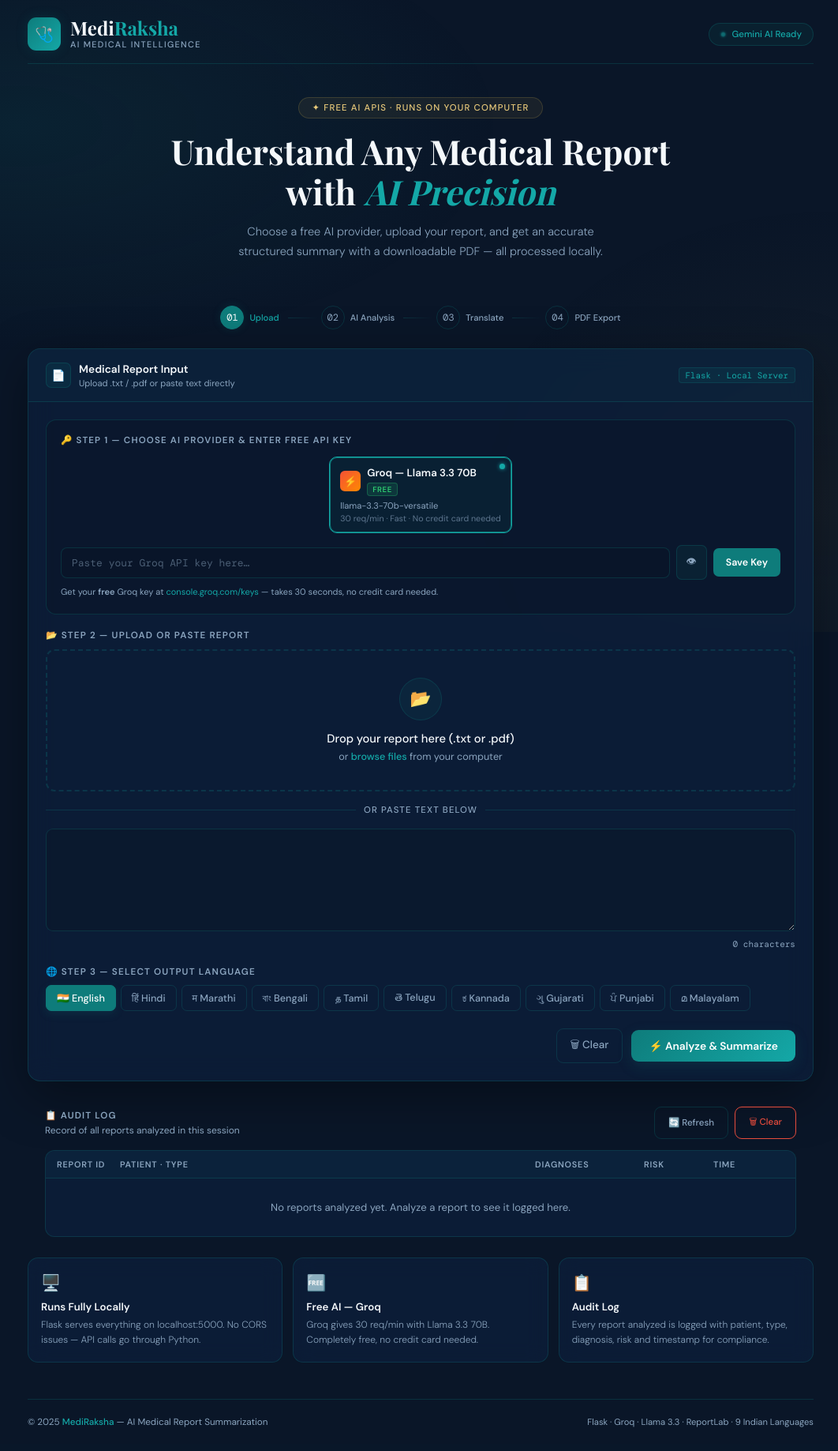
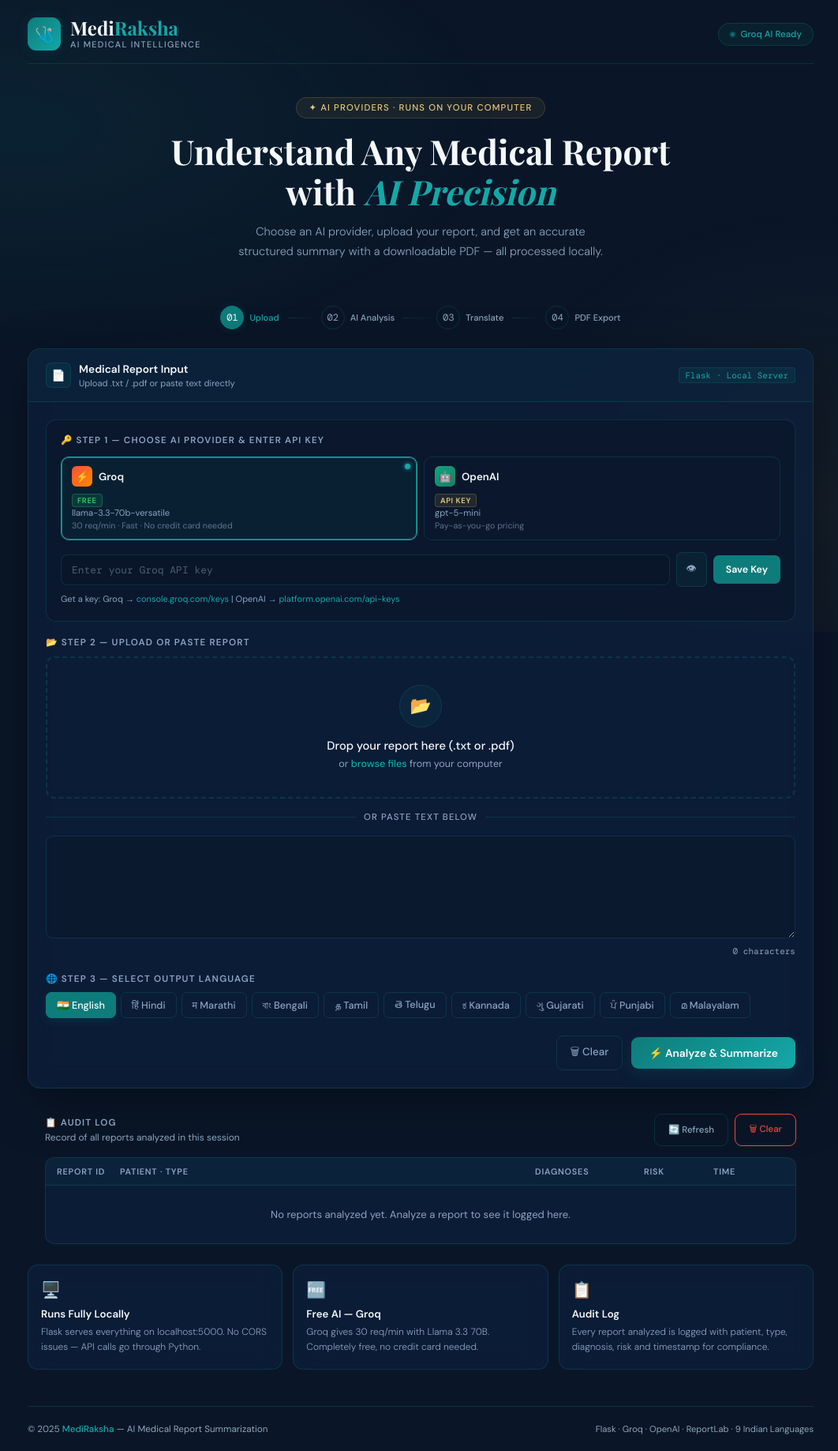
Before and after one commit to Rigveda1610/Mediraksha, a Flask app: page / in a window 1280 px wide. Shown: the whole page at 79% size, without its empty margins (107-1169 px from the left). Before the commit the page ends 1807 px from the top, so only its background shows below. Run offline with Flask 3, Linux system fonts and the light colour scheme; data that the repository does not hold is empty; some web fonts are replaced.

Commit message:
Add OpenAI gpt-5-mini provider alongside Groq with dispatcher functions

```diff
--- a/modules/routes.py
+++ b/modules/routes.py
@@ -12,7 +12,7 @@ from modules.detection import detect_report_type
 from modules.extraction import extract_pdf_text
 from modules.pdf_generator import generate_pdf
 from modules.prompts import build_prompt
-from modules.providers import call_groq, groq_chat
+from modules.providers import call_ai, chat_ai
 from modules.sanitizer import sanitize_result
 from modules.translation import translate_all_fields
 from modules.validation import post_process_result
@@ -31,12 +31,20 @@ def register_routes(app):
             api_key = (request.form.get("api_key", "") or "").strip()
             lang_code = (request.form.get("lang_code", "en") or "en").strip()
             lang_name = (request.form.get("lang_name", "English") or "English").strip()
-            provider = "groq"
+            provider = (request.form.get("provider", "") or "groq").strip().lower()
+            if provider not in ("groq", "openai"):
+                provider = "groq"
 
             if not api_key:
-                logger.warning("Analyze request missing Groq API key")
+                logger.warning("Analyze request missing %s API key", provider)
+                provider_label = "OpenAI" if provider == "openai" else "Groq"
+                provider_hint = (
+                    "platform.openai.com/api-keys"
+                    if provider == "openai"
+                    else "console.groq.com/keys"
+                )
                 return jsonify({"success": False,
-                                "error": "Groq API key is missing. Get a free key at console.groq.com/keys"}), 400
+                                "error": f"{provider_label} API key is missing. Get a key at {provider_hint}"}), 400
 
             report_text = ""
             filename_used = "Text input"
@@ -67,7 +75,7 @@ def register_routes(app):
 
             detected_type = detect_report_type(report_text)
             prompt = build_prompt(detected_type)
-            result = call_groq(api_key, report_text, prompt)
+            result = call_ai(provider, api_key, report_text, prompt)
 
             result["report_type"] = detected_type
             result = sanitize_result(result)
@@ -101,6 +109,7 @@ def register_routes(app):
 
             session["last_report"] = report_text[:app.config["MAX_REPORT_LENGTH"]]
             session["last_api_key"] = api_key
+            session["last_provider"] = provider
             session.modified = True
 
             logger.info("Completed analysis %s as %s", report_id, detected_type)
@@ -133,6 +142,7 @@ def register_routes(app):
             question = (body.get("question") or "").strip()
             api_key = (body.get("api_key") or session.get("last_api_key") or "").strip()
             context = session.get("last_report", "")
+            provider = session.get("last_provider", "groq")
 
             if not question:
                 logger.warning("Ask request missing question")
@@ -153,7 +163,7 @@ def register_routes(app):
             )
             user_msg = f"MEDICAL REPORT:\n{context}\n\nQUESTION: {question}\n\nANSWER:"
 
-            answer = groq_chat(api_key, system_msg, user_msg, max_tokens=500)
+            answer = chat_ai(provider, api_key, system_msg, user_msg, max_tokens=500)
             logger.info("Answered follow-up question for current session")
             return jsonify({"success": True, "answer": answer})
 
--- a/templates/index.html
+++ b/templates/index.html
@@ -79,7 +79,7 @@ header{padding:22px 0 16px;border-bottom:1px solid var(--border)}
   border-radius:13px;padding:18px 18px;margin-bottom:18px}
 .panel-title{font-size:.72rem;font-weight:600;color:var(--muted);
   letter-spacing:.1em;text-transform:uppercase;margin-bottom:13px}
-.prov-grid{display:grid;grid-template-columns:repeat(3,1fr);gap:8px;margin-bottom:15px}
+.prov-grid{display:grid;grid-template-columns:repeat(2,1fr);gap:8px;margin-bottom:15px}
 @media(max-width:520px){.prov-grid{grid-template-columns:1fr}}
 .prov-card{border:1.5px solid var(--border);border-radius:10px;padding:11px 13px;
   cursor:pointer;transition:all .22s;background:transparent;position:relative}
@@ -91,7 +91,7 @@ header{padding:22px 0 16px;border-bottom:1px solid var(--border)}
   align-items:center;justify-content:center;font-size:13px;flex-shrink:0}
 .prov-ico.g{background:linear-gradient(135deg,#4285f4,#34a853)}
 .prov-ico.q{background:linear-gradient(135deg,#f55036,#ff8a00)}
-.prov-ico.c{background:linear-gradient(135deg,#c9784a,#d4956a)}
+.prov-ico.o{background:linear-gradient(135deg,#10a37f,#1a7f64)}
 .prov-name{font-size:.83rem;font-weight:600}
 .prov-badge{font-size:.6rem;font-weight:700;padding:1px 6px;border-radius:4px;
   letter-spacing:.06em;text-transform:uppercase;margin-top:1px;display:inline-block}
@@ -309,15 +309,15 @@ footer span{color:var(--teal-l);font-weight:500}
       <div class="logo-icon">🩺</div>
       <div><h1>Medi<span>Raksha</span></h1><p>AI Medical Intelligence</p></div>
     </div>
-    <div class="badge"><div class="dot"></div><span id="badgeTxt">Gemini AI Ready</span></div>
+    <div class="badge"><div class="dot"></div><span id="badgeTxt">Groq AI Ready</span></div>
   </div>
 </header>
 
 <!-- HERO -->
 <section class="hero">
-  <div class="hero-tag">✦ Free AI APIs · Runs on Your Computer</div>
+  <div class="hero-tag">✦ AI Providers · Runs on Your Computer</div>
   <h2>Understand Any Medical Report with <em>AI Precision</em></h2>
-  <p>Choose a free AI provider, upload your report, and get an accurate structured summary with a downloadable PDF — all processed locally.</p>
+  <p>Choose an AI provider, upload your report, and get an accurate structured summary with a downloadable PDF — all processed locally.</p>
 </section>
 
 <!-- STEPS -->
@@ -345,35 +345,43 @@ footer span{color:var(--teal-l);font-weight:500}
 
     <!-- PROVIDER PANEL -->
     <div class="api-panel">
-      <div class="panel-title">🔑 Step 1 — Choose AI Provider &amp; Enter Free API Key</div>
+      <div class="panel-title">🔑 Step 1 — Choose AI Provider &amp; Enter API Key</div>
 
       <div class="prov-grid">
-        <!-- Groq Only -->
-        <div class="prov-card sel" id="pc-groq" style="grid-column:1/-1;max-width:360px;margin:0 auto">
+        <div class="prov-card sel" onclick="selProv('groq')" id="provGroq">
           <div class="sel-dot"></div>
           <div class="prov-top">
-            <div class="prov-ico q">⚡</div>
-            <div>
-              <div class="prov-name">Groq — Llama 3.3 70B</div>
-              <span class="prov-badge free">FREE</span>
-            </div>
+            <span class="prov-ico q">⚡</span>
+            <span class="prov-name">Groq</span>
           </div>
+          <span class="prov-badge free">FREE</span>
           <div class="prov-model">llama-3.3-70b-versatile</div>
           <div class="prov-limit">30 req/min · Fast · No credit card needed</div>
+        </div>
+        <div class="prov-card" onclick="selProv('openai')" id="provOpenai">
+          <span class="sel-dot"></span>
+          <div class="prov-top">
+            <span class="prov-ico o">🤖</span>
+            <span class="prov-name">OpenAI</span>
+          </div>
+          <span class="prov-badge paid">API KEY</span>
+          <div class="prov-model">gpt-5-mini</div>
+          <div class="prov-limit">Pay-as-you-go pricing</div>
         </div>
       </div>
 
       <div class="key-row">
         <input type="password" id="keyInp" class="key-inp"
-               placeholder="Paste your Groq API key here…" autocomplete="off"/>
+               placeholder="Enter your Groq API key" autocomplete="off"/>
         <button class="icon-btn" onclick="toggleVis()" title="Show/hide key">👁</button>
         <button class="save-btn" onclick="saveKey()">Save Key</button>
       </div>
       <div class="key-ok" id="keyOk">✅ Key saved for this session</div>
       <div class="key-hint" id="keyHint">
-        Get your <b>free</b> Groq key at
+        Get a key: Groq →
         <a href="https://console.groq.com/keys" target="_blank">console.groq.com/keys</a>
-        — takes 30 seconds, no credit card needed.
+        | OpenAI →
+        <a href="https://platform.openai.com/api-keys" target="_blank">platform.openai.com/api-keys</a>
       </div>
     </div>
 
@@ -577,7 +585,7 @@ footer span{color:var(--teal-l);font-weight:500}
 
 <footer>
   <p>© 2025 <span>MediRaksha</span> — AI Medical Report Summarization</p>
-  <p style="font-size:.7rem">Flask · Groq · Llama 3.3 · ReportLab · 9 Indian Languages</p>
+  <p style="font-size:.7rem">Flask · Groq · OpenAI · ReportLab · 9 Indian Languages</p>
 </footer>
 </div>
 
@@ -587,35 +595,53 @@ footer span{color:var(--teal-l);font-weight:500}
 
 <script>
 // ─── STATE ───────────────────────────────
-const provider = 'groq';   // Groq only — fixed
+let selectedProvider = 'groq';
 let langCode   = 'en';
 let langName   = 'English';
 let resultData = null;
 let resultLang = 'English';
+let activeReportProvider = 'groq';
 
-// ─── API KEY (Groq only) ─────────────────
+function providerLabel(provider = selectedProvider) {
+  return provider === 'openai' ? 'OpenAI' : 'Groq';
+}
+
+function storageKey(provider = selectedProvider) {
+  return provider === 'openai' ? 'openai_key' : 'groq_key';
+}
+
+function selProv(provider) {
+  selectedProvider = provider === 'openai' ? 'openai' : 'groq';
+  document.getElementById('provGroq').classList.toggle('sel', selectedProvider === 'groq');
+  document.getElementById('provOpenai').classList.toggle('sel', selectedProvider === 'openai');
+  document.getElementById('badgeTxt').textContent = `${providerLabel()} AI Ready`;
+  document.getElementById('keyInp').placeholder =
+    selectedProvider === 'openai' ? 'Enter your OpenAI API key' : 'Enter your Groq API key';
+  const saved = sessionStorage.getItem(storageKey()) || '';
+  document.getElementById('keyInp').value = saved;
+  document.getElementById('keyOk').classList.toggle('show', !!saved);
+}
+
+// ─── API KEY ─────────────────────────────
 function saveKey() {
   const k = document.getElementById('keyInp').value.trim();
-  if (!k) { toast('⚠️','Paste your Groq API key first'); return; }
-  sessionStorage.setItem('groq_key', k);
+  if (!k) { toast('⚠️',`Paste your ${providerLabel()} API key first`); return; }
+  sessionStorage.setItem(storageKey(), k);
   document.getElementById('keyOk').classList.add('show');
-  toast('✅','Groq key saved for this session!');
+  toast('✅',`${providerLabel()} key saved for this session!`);
 }
 function toggleVis() {
   const i = document.getElementById('keyInp');
   i.type = i.type === 'password' ? 'text' : 'password';
 }
-function getKey() {
-  return document.getElementById('keyInp').value.trim() ||
-         sessionStorage.getItem('groq_key') || '';
+function getKey(provider = selectedProvider) {
+  const input = document.getElementById('keyInp').value.trim();
+  if (provider === selectedProvider && input) return input;
+  return sessionStorage.getItem(storageKey(provider)) || '';
 }
 // Restore saved key on page load
 window.addEventListener('DOMContentLoaded', () => {
-  const saved = sessionStorage.getItem('groq_key') || '';
-  if (saved) {
-    document.getElementById('keyInp').value = saved;
-    document.getElementById('keyOk').classList.add('show');
-  }
+  selProv('groq');
   loadAudit();
 });
 
@@ -692,15 +718,17 @@ function showErr(msg) {
 async function runAnalysis() {
   const txt  = document.getElementById('reportTxt').value.trim();
   const file = document.getElementById('fileInput').files[0];
-  const key  = getKey();
+  const key  = getKey(selectedProvider);
+  const providerName = providerLabel();
 
-  if (!key)         { showErr('Please enter and save your Groq API key first (Step 1).'); return; }
+  if (!key)         { showErr(`Please enter and save your ${providerName} API key first (Step 1).`); return; }
   if (!txt && !file){ showErr('Please upload a file or paste report text (Step 2).'); return; }
 
   showErr('');
   document.getElementById('inputSec').style.display = 'none';
   document.getElementById('loadSec').classList.add('show');
-  document.getElementById('aiStep').textContent = 'Groq (Llama 3.3): parsing clinical data';
+  document.getElementById('aiStep').textContent =
+    selectedProvider === 'openai' ? 'OpenAI (gpt-5-mini): parsing clinical data' : 'Groq (Llama 3.3): parsing clinical data';
   document.getElementById('transLangLabel').textContent = langName;
   setStep(2);
   resultData = null;
@@ -708,10 +736,10 @@ async function runAnalysis() {
 
   try {
     setProg(1, 15, 'Reading document…'); await sleep(300);
-    setProg(2, 32, 'Groq analyzing report…'); setStep(2);
+    setProg(2, 32, `${providerName} analyzing report…`); setStep(2);
 
     const fd = new FormData();
-    fd.append('provider',  'groq');
+    fd.append('provider',  selectedProvider);
     fd.append('api_key',   key);
     fd.append('lang_code', langCode);
     fd.append('lang_name', langName);
@@ -727,6 +755,7 @@ async function runAnalysis() {
 
     resultData = json.data;
     resultLang = json.lang_name;
+    activeReportProvider = selectedProvider;
 
     setProg(3, 72, 'Summary generated…'); setStep(3); await sleep(280);
     setProg(4, 86, langCode==='en' ? 'English output ready…' : `Translated to ${langName}…`); await sleep(280);
@@ -938,8 +967,8 @@ async function sendQuestion() {
   const inp = document.getElementById('qaInp');
   const q   = inp.value.trim();
   if (!q) return;
-  const key = getKey();
-  if (!key) { toast('⚠️','Enter your Groq API key first'); return; }
+  const providerForQA = activeReportProvider || selectedProvider;
+  const key = getKey(providerForQA);
 
   inp.value = '';
   const box = document.getElementById('qaMsgs');
```
Also changed, not shown: modules/providers.py (+74 -5 lines), modules/translation.py (+5 -5 lines), 1 other file.
